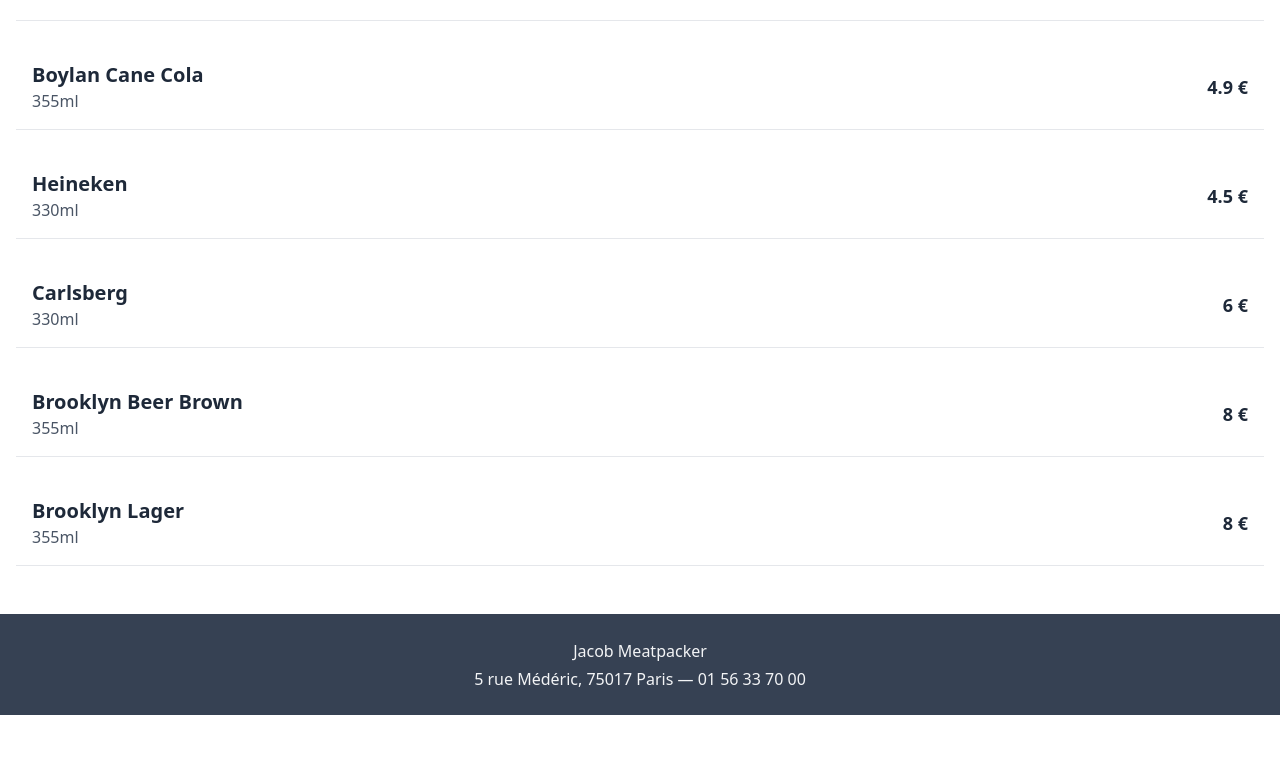
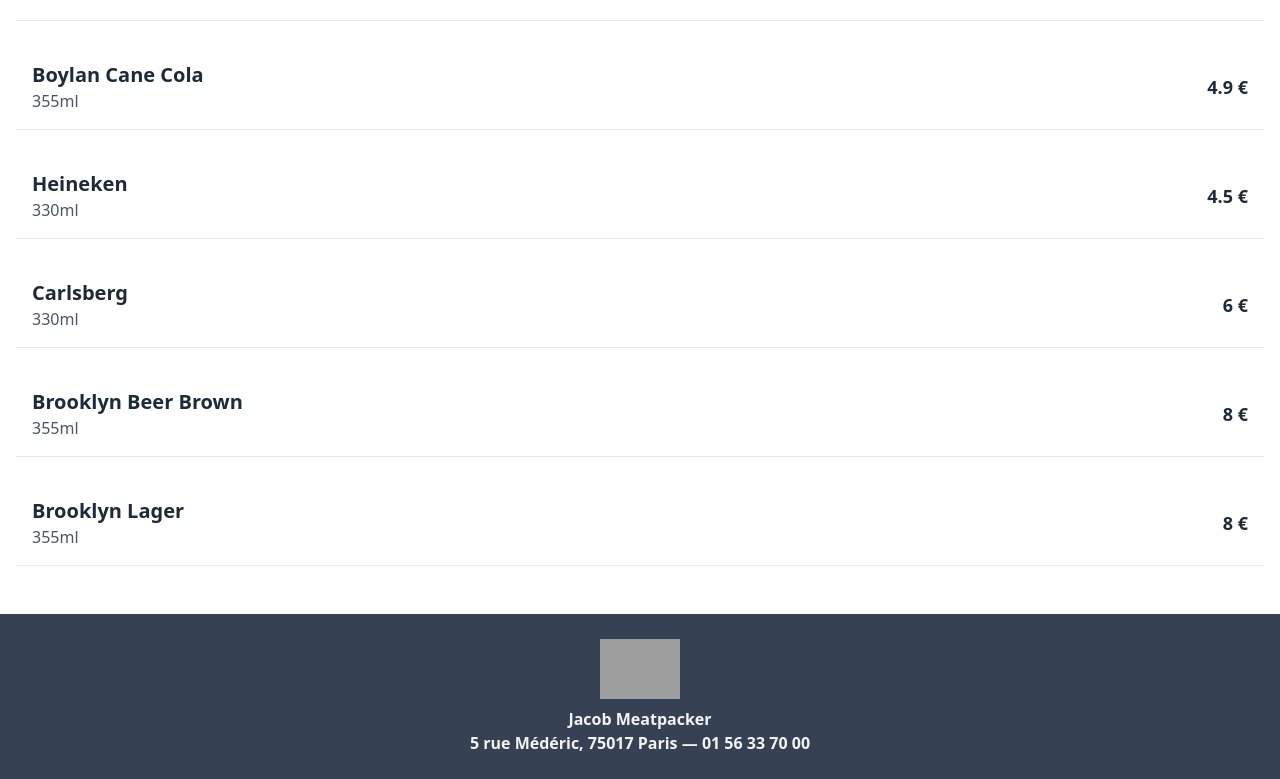
Before and after one commit to DEVBL770/rosetta, a Nuxt app: page / in a window 1280 px wide. Shown: the part 5804-6583 px from the top of the page. Before the commit the page ends 6519 px from the top, so only its background shows below. Built offline with nearby package versions, Linux system fonts and the light colour scheme; grey boxes are pictures that could not be loaded.

Commit message:
Mise à jour du site avec les dernières modification 13

```diff
--- a/components/Footer.vue
+++ b/components/Footer.vue
@@ -1,7 +1,14 @@
 <template>
-  <footer class="bg-gray-700 border-t border-gray-700 text-center text-l text-gray-100 py-6 space-y-1 font-black-paris">
-    <p>Jacob Meatpacker</p>
-    <p>5 rue Médéric, 75017 Paris — 01 56 33 70 00</p>
+  <footer class="bg-gray-700 border-t border-gray-700 text-center text-l text-gray-100 py-6 space-y-2 font-black-paris">
+    <div>
+      <img
+        src="https://static.wixstatic.com/media/a99bfb_9c7e97010cbb487ea470ca08921507d7~mv2.png/v1/fill/w_146,h_85,al_c,q_85,usm_0.66_1.00_0.01,enc_avif,quality_auto/image001%20(2)_edited.png"
+        alt="Logo Jacob Meatpacker"
+        class="mx-auto mb-2 w-20 h-auto"
+      />
+    </div>
+    <b><p>Jacob Meatpacker</p></b>
+    <b><p>5 rue Médéric, 75017 Paris — 01 56 33 70 00</p></b>
   </footer>
 </template>
 
```
